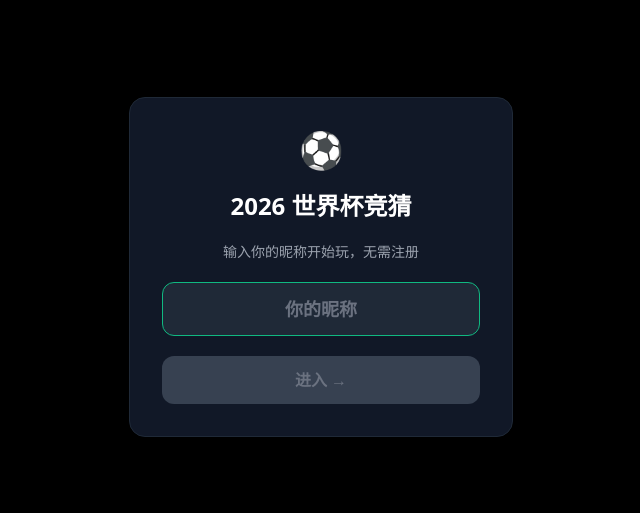
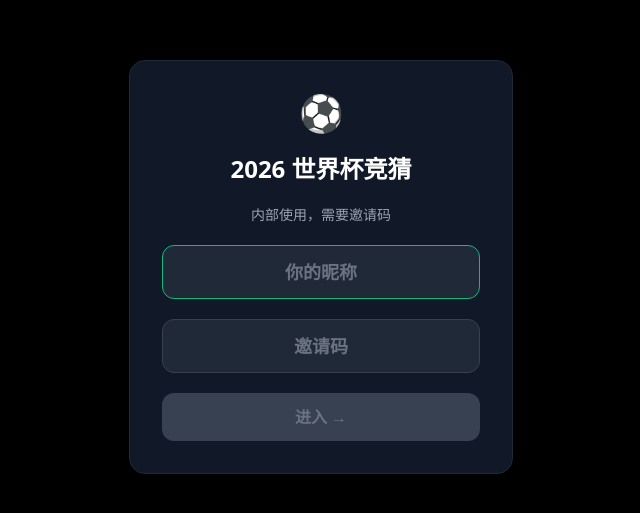
Before and after one commit to maggie19840929-Matrix/wc2026-predictor, a Next.js app: page / in a window 1280 px wide. Shown: the part 133-646 px from the top of the page, without its empty margins (319-959 px from the left). Built offline with nearby package versions, Linux system fonts and the light colour scheme.

Commit message:
feat: invite code gate

```diff
--- a/components/ui/UsernameGate.tsx
+++ b/components/ui/UsernameGate.tsx
@@ -2,6 +2,9 @@
 
 import { useEffect, useState } from "react";
 import { getUsername, setUsername } from "@/lib/username";
+
+// 修改这里换邀请码
+const INVITE_CODE = "wc2026";
 
 interface Props {
   children: React.ReactNode;
@@ -10,6 +13,8 @@
 export function UsernameGate({ children }: Props) {
   const [name, setName] = useState<string | null>(null);
   const [input, setInput] = useState("");
+  const [code, setCode] = useState("");
+  const [error, setError] = useState("");
   const [ready, setReady] = useState(false);
 
   useEffect(() => {
@@ -21,6 +26,10 @@
   function confirm() {
     const trimmed = input.trim();
     if (!trimmed) return;
+    if (code !== INVITE_CODE) {
+      setError("邀请码错误");
+      return;
+    }
     setUsername(trimmed);
     setName(trimmed);
   }
@@ -33,17 +42,25 @@
         <div className="bg-gray-900 border border-gray-800 rounded-2xl p-8 w-full max-w-sm space-y-5 text-center">
           <p className="text-4xl">⚽</p>
           <h2 className="text-2xl font-black text-white">2026 世界杯竞猜</h2>
-          <p className="text-gray-400 text-sm">输入你的昵称开始玩，无需注册</p>
+          <p className="text-gray-400 text-sm">内部使用，需要邀请码</p>
           <input
             autoFocus
             placeholder="你的昵称"
             value={input}
-            onChange={(e) => setInput(e.target.value)}
+            onChange={(e) => { setInput(e.target.value); setError(""); }}
             onKeyDown={(e) => e.key === "Enter" && confirm()}
             className="w-full bg-gray-800 border border-gray-700 rounded-xl px-4 py-3 text-white text-center text-lg font-bold placeholder-gray-500 focus:outline-none focus:border-emerald-500"
           />
+          <input
+            placeholder="邀请码"
+            value={code}
+            onChange={(e) => { setCode(e.target.value); setError(""); }}
+            onKeyDown={(e) => e.key === "Enter" && confirm()}
+            className="w-full bg-gray-800 border border-gray-700 rounded-xl px-4 py-3 text-white text-center text-lg font-bold placeholder-gray-500 focus:outline-none focus:border-emerald-500"
+          />
+          {error && <p className="text-red-400 text-sm">{error}</p>}
           <button
-            disabled={!input.trim()}
+            disabled={!input.trim() || !code}
             onClick={confirm}
             className="w-full py-3 rounded-xl font-bold bg-emerald-600 hover:bg-emerald-500 disabled:bg-gray-700 disabled:text-gray-500 text-white transition-all"
           >
```
